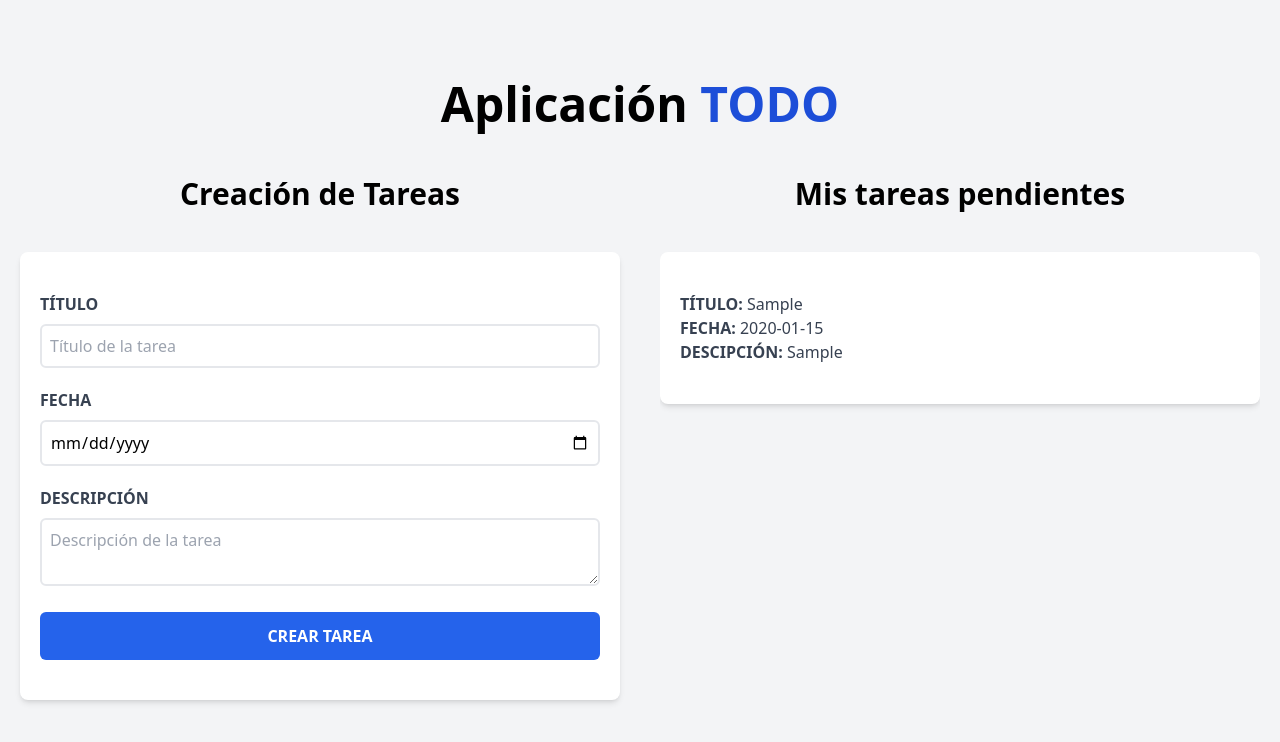
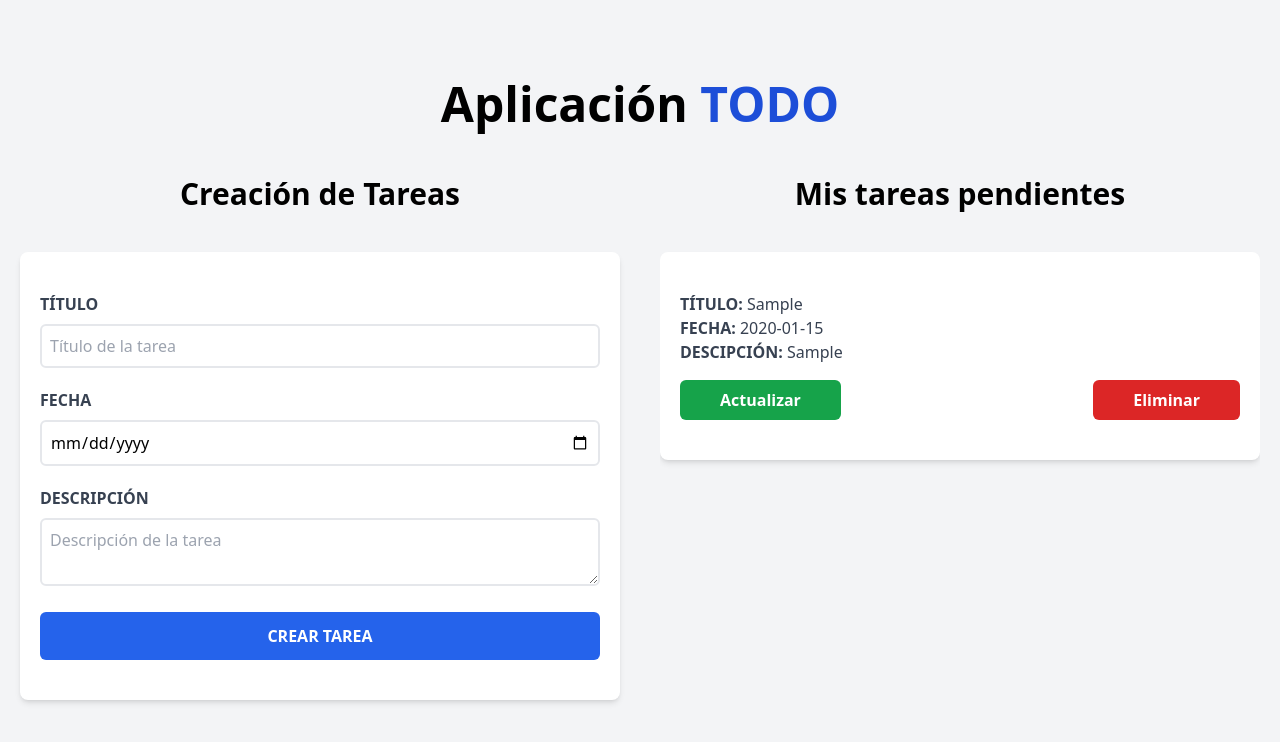
Before and after one commit to Juantor98/to-do, a React (Vite) app: page / in a window 1280 px wide. Both pictures are taken after typing "Sample", "2020-01-15", "Sample" into the empty fields and a click on the input "Crear Tarea". Shown: the top 742 px of the page. Built offline with nearby package versions, Linux system fonts and the light colour scheme.

Commit message:
1er Avance Funcionalidad edit
Llenado de form desde una tarea existente para posterior edición

```diff
--- a/src/App.jsx
+++ b/src/App.jsx
@@ -5,17 +5,20 @@ import { TaskList } from "./components/TaskList"
 
 function App() {
   const [tareas, setTareas] = useState([])
+  const [tarea, setTarea] = useState([])
 
   return (
     <div className="container mx-auto mt-20">
       <Header />
       <div className="mt-12 md:flex">
         <Form
+          tarea={tarea}
           tareas={tareas}
           setTareas={setTareas}
         />
         <TaskList
           tareas={tareas}
+          setTarea={setTarea}
         />
       </div>
     </div>
--- a/src/components/Form.jsx
+++ b/src/components/Form.jsx
@@ -1,12 +1,19 @@
-import { useState } from "react"
+import { useState, useEffect } from "react"
 import { AlertError } from "./AlertError"
 
-export const Form = ({tareas, setTareas}) => {
+export const Form = ({tareas, setTareas, tarea}) => {
     const [titulo, setTitulo] = useState('')
     const [fecha, setFecha] = useState('')
     const [descripcion, setDescripcion] = useState('')
+    const [error, setError] = useState(false);
 
-    const [error, setError] = useState(false);
+    useEffect(() => {
+        if(Object.keys(tarea).length > 0){
+            setTitulo(tarea.titulo);
+            setFecha(tarea.fecha);
+            setDescripcion(tarea.descripcion);
+        }
+    }, [tarea])
 
     const generarId = () => {
         const id = Math.random().toString(20).substring(2);
--- a/src/components/Task.jsx
+++ b/src/components/Task.jsx
@@ -1,5 +1,5 @@
 
-export const Task = ({tarea}) => {
+export const Task = ({tarea, setTarea}) => {
 
   const {titulo, fecha, descripcion} = tarea;
 
@@ -15,6 +15,21 @@ export const Task = ({tarea}) => {
         Descipción:{" "}
         <span className="font-normal normal-case">{descripcion}</span>
       </p>
+      <div className="flex justify-between">
+        <button
+          className="bg-green-600 hover:bg-green-700 mt-4 py-2 px-10 rounded-md text-white font-bold"
+          type="button"
+          onClick={() => setTarea(tarea)}
+        >
+          Actualizar
+        </button>
+        <button
+          className="bg-red-600 hover:bg-red-700 mt-4 py-2 px-10 rounded-md text-white font-bold"
+          type="button"
+        >
+          Eliminar
+        </button>
+      </div>
     </div>
   );
 };
--- a/src/components/TaskList.jsx
+++ b/src/components/TaskList.jsx
@@ -1,16 +1,20 @@
 import { Task } from "./Task";
 
-export const TaskList = ({tareas}) => {
+export const TaskList = ({tareas, setTarea}) => {
+
 return (
     <div className="md:w-1/2 lg:2/5 mx-5 mb-10 md:h-screen overflow-scroll">
         {tareas && tareas.length ? (
             <>
-                <h2 className="font-black text-3xl text-center mb-10">Mis tareas pendientes</h2>
-                {tareas.map((tarea, index) => {
+                <h2 className="font-black text-3xl text-center mb-10">
+                    Mis tareas pendientes
+                </h2>
+                {tareas.map((tarea) => {
                     return(
                         <Task
                             key={tarea.id}
                             tarea={tarea}
+                            setTarea={setTarea}
                         />
                     )
                 })}
```
